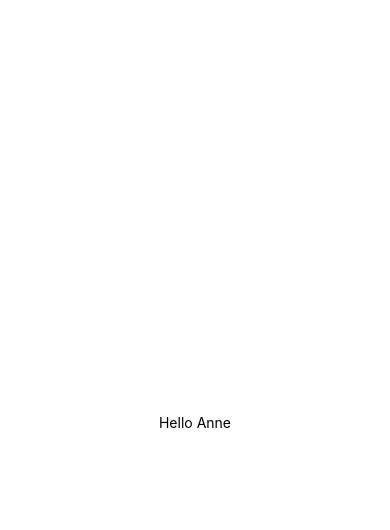
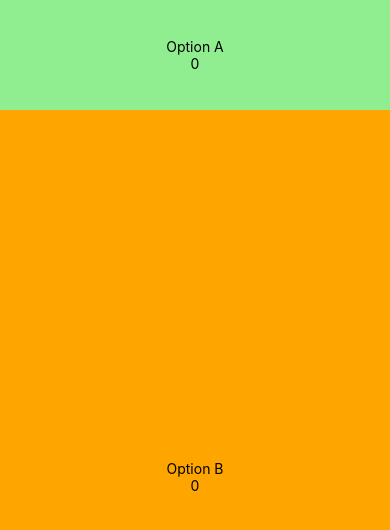
Before and after one commit to RojanoVargas/daylemma, a React Native app in the folder version01/: screen / in a window 390 px wide. Shown: the top 530 px of the page. Built offline with nearby package versions, Linux system fonts and the light colour scheme.

Commit message:
logic double background

```diff
--- a/version01/App.js
+++ b/version01/App.js
@@ -1,25 +1,53 @@
-import { StatusBar } from 'expo-status-bar';
-import { StyleSheet, Text, View, SafeAreaView } from 'react-native';
+import { StatusBar } from "expo-status-bar"
+import React, { useState } from "react"
+import { StyleSheet, Text, View, TouchableOpacity } from "react-native"
 
 export default function App() {
 	console.log("App executed")
+	const [countA, setCountA] = useState(0)
+	const [countB, setCountB] = useState(0)
 
-  // let x;
-  // x.toString();
+	const onPressA = () => setCountA((prevCount) => prevCount + 1)
+	const onPressB = () => setCountB((prevCount) => prevCount + 1)
 
 	return (
-    <View style={styles.container}>
-      <Text>Hello Anne</Text>
+		<View style={styles.mainContainer}>
+			<TouchableOpacity style={styles.containerOptionA} onPress={onPressA}>
+				<Text>Option A</Text>
+				<Text>{countA}</Text>
+			</TouchableOpacity>
+			<TouchableOpacity style={styles.containerOptionB} onPress={onPressB}>
+				<Text>Option B</Text>
+				<Text>{countB}</Text>
+			</TouchableOpacity>
 			<StatusBar style="auto" />
 		</View>
-  );
+	)
 }
 
+const totalFlex = 10
+const flexOptionA = 1.3
+const flexOptionB = totalFlex - flexOptionA
+
 const styles = StyleSheet.create({
-  container: {
+	mainContainer: {
 		flex: 1,
-    backgroundColor: '#fff',
-    alignItems: 'center',
-    justifyContent: 'center',
+		backgroundColor: "#fff",
+		alignItems: "center",
+		justifyContent: "center",
 	},
-});
+	containerOptionA: {
+		flex: flexOptionA,
+		backgroundColor: "lightgreen",
+		alignItems: "center",
+		justifyContent: "center",
+		width: "100%",
+	},
+	containerOptionB: {
+		flex: flexOptionB,
+		backgroundColor: "orange",
+		alignItems: "center",
+		justifyContent: "center",
+		width: "100%",
+	},
+})
```
Lines whose indentation alone changed are shown as unchanged.
